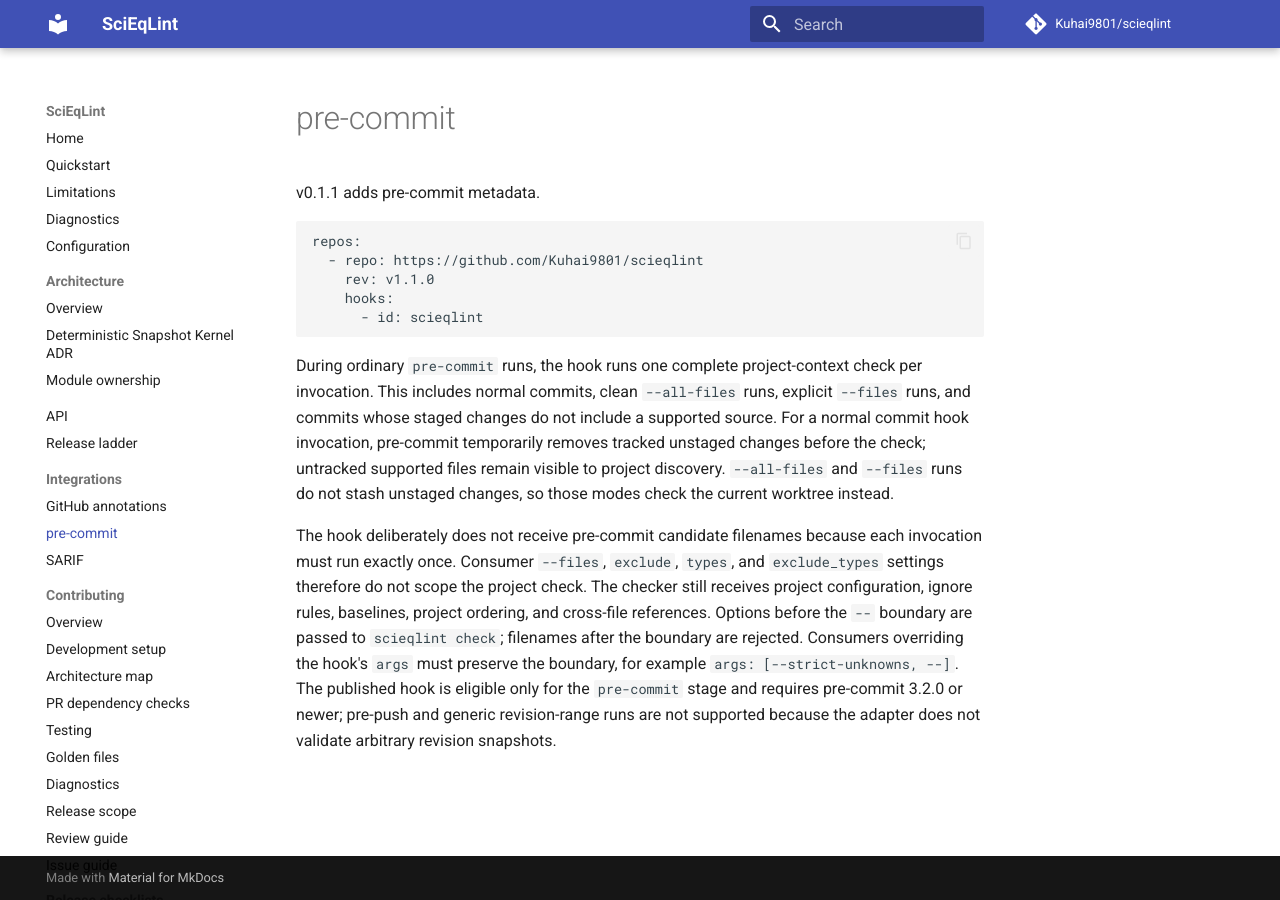
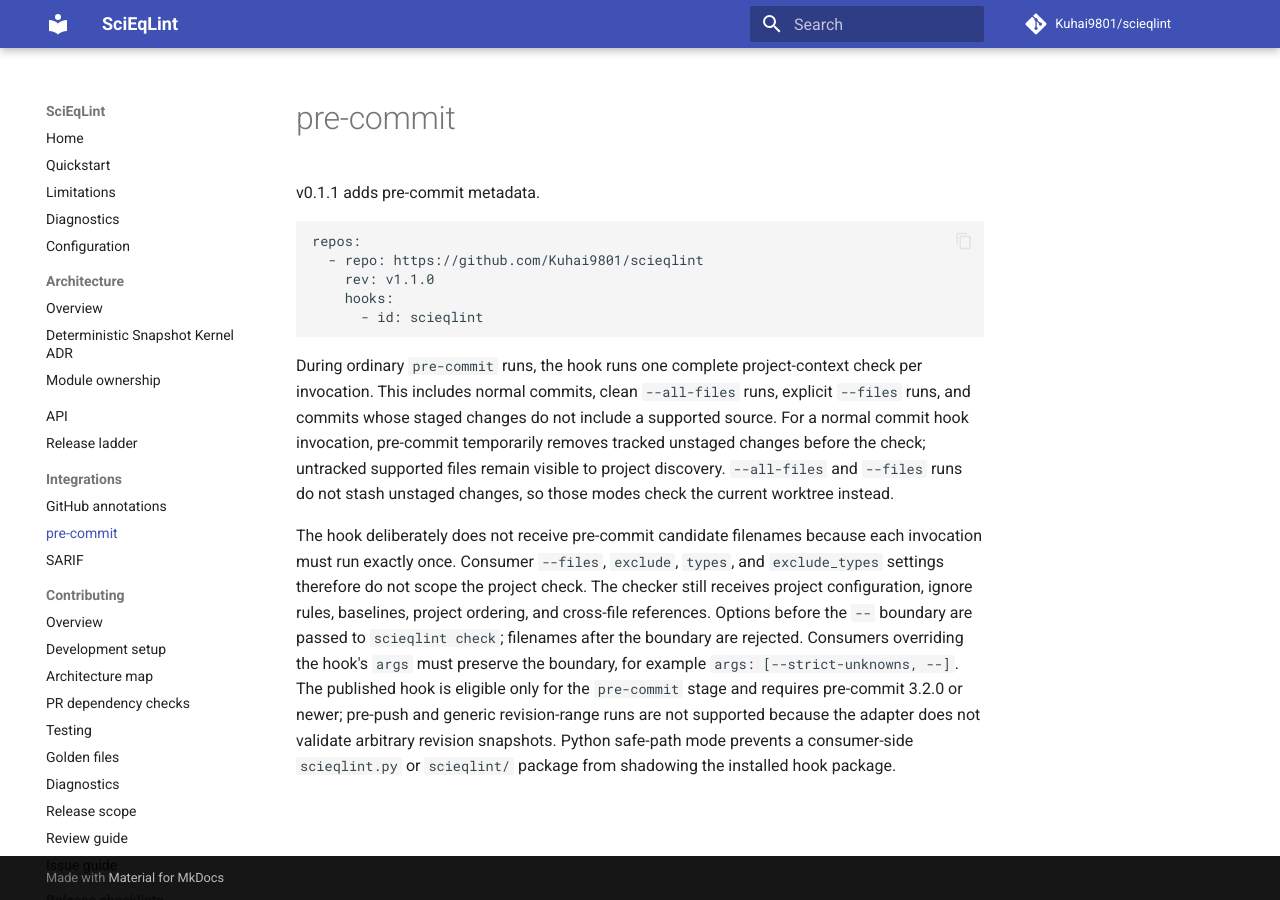
Before and after one commit to 1sgtpepper/scieqlint, an MkDocs documentation site: the page built from docs/integrations/pre-commit.md, in a window 1280 px wide. Built offline with MkDocs 1.6.1 and Material for MkDocs 9.7.7, drawn with Linux system fonts in a browser that asks for light colours; comment, search, counter and statistics services are not loaded.

Commit message:
Prevent consumer module shadowing in pre-commit

```diff
--- a/.pre-commit-hooks.yaml
+++ b/.pre-commit-hooks.yaml
@@ -1,7 +1,7 @@
 - id: scieqlint
   name: SciEqLint
   description: Check equations and equation references in supported scientific documents.
-  entry: python -m scieqlint.pre_commit
+  entry: python -P -m scieqlint.pre_commit
   args: ["--"]
   language: python
   stages: [pre-commit]
--- a/docs/integrations/pre-commit.md
+++ b/docs/integrations/pre-commit.md
@@ -27,4 +27,5 @@
 preserve the boundary, for example `args: [--strict-unknowns, --]`. The published hook
 is eligible only for the `pre-commit` stage and requires pre-commit 3.2.0 or newer;
 pre-push and generic revision-range runs are not supported because the adapter does not
-validate arbitrary revision snapshots.
+validate arbitrary revision snapshots. Python safe-path mode prevents a consumer-side
+`scieqlint.py` or `scieqlint/` package from shadowing the installed hook package.
```
Also changed, not shown: CHANGELOG.md (+2 -0 lines), SPEC.md (+3 -1 lines), 2 other files.
